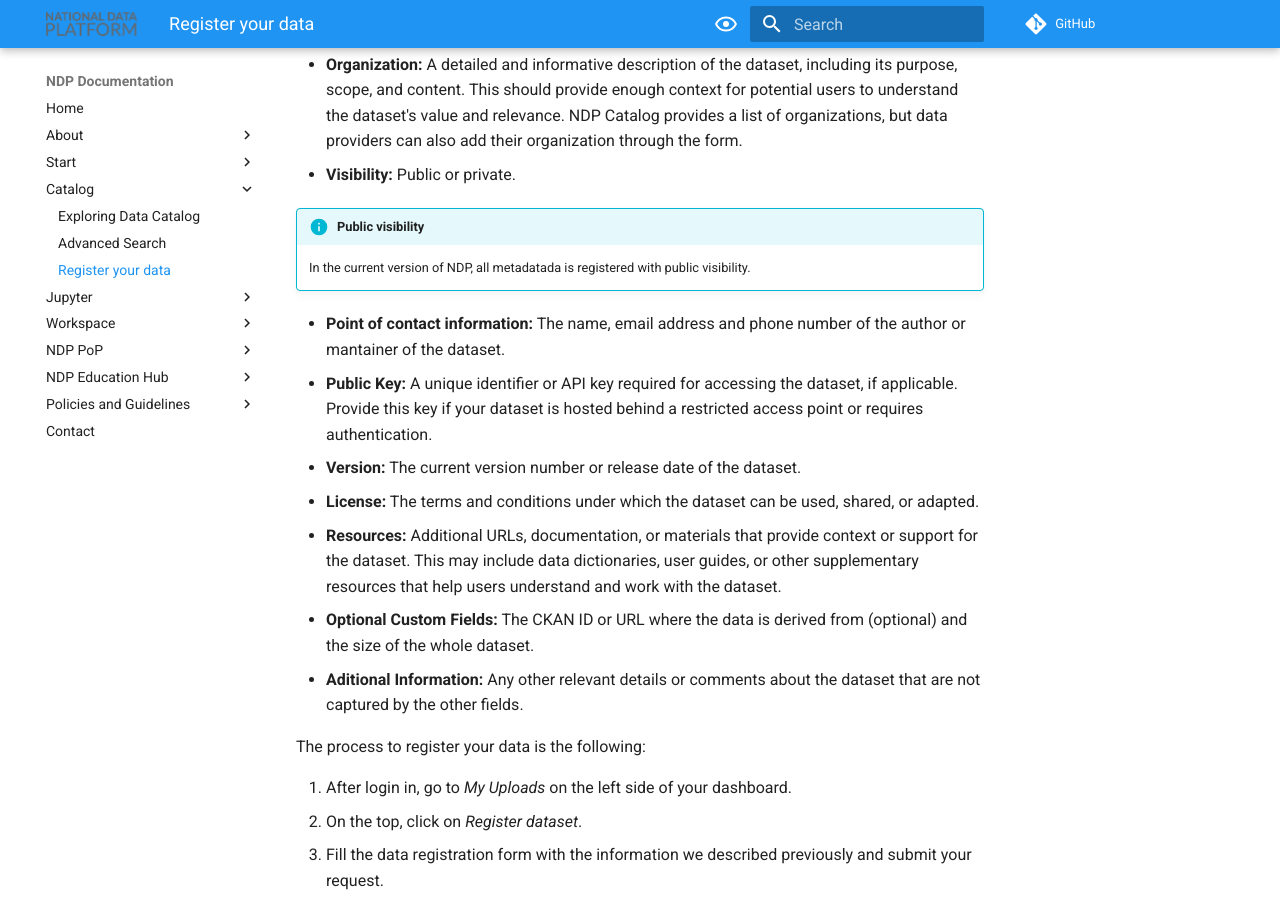
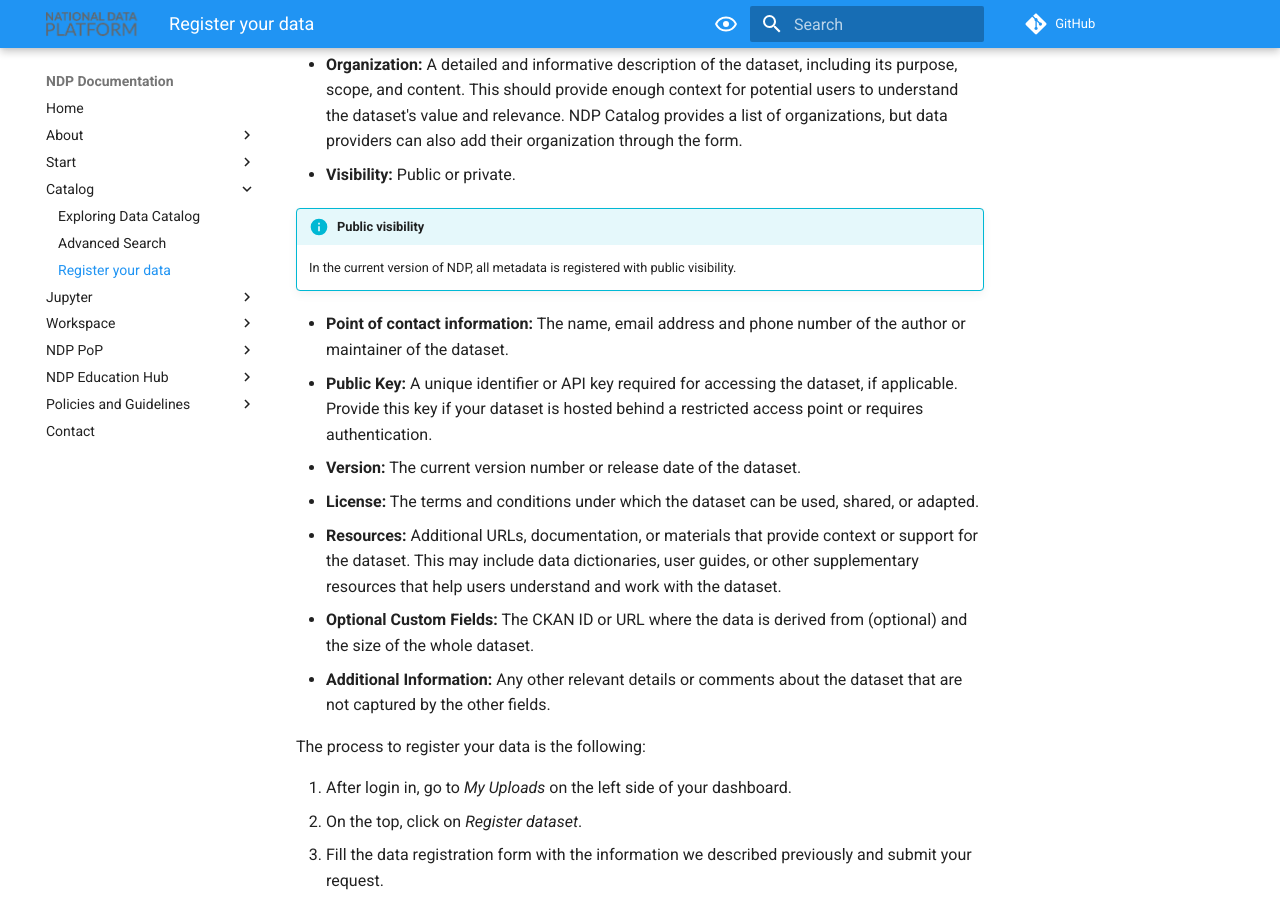
Before and after one commit to national-data-platform/ndp-documentation, an MkDocs documentation site: the page built from docs/catalog/register-data.md, in a window 1280 px wide and 900 px high, scrolled down 651 px. Built offline with MkDocs 1.6.1 and Material for MkDocs 9.7.7, drawn with Linux system fonts in a browser that asks for light colours.

Commit message:
Fix typos

```diff
--- a/docs/catalog/register-data.md
+++ b/docs/catalog/register-data.md
@@ -15,15 +15,15 @@ For the registration of a dataset, data providers must fill the following inform
 - **Visibility:** Public or private.
 
 !!! info "Public visibility"
-    In the current version of NDP, all metadatada is registered with public visibility.
+    In the current version of NDP, all metadata is registered with public visibility.
 
-- **Point of contact information:** The name, email address and phone number of the author or mantainer of the dataset.
+- **Point of contact information:** The name, email address and phone number of the author or maintainer of the dataset.
 - **Public Key:** A unique identifier or API key required for accessing the dataset, if applicable. Provide this key if your dataset is hosted behind a restricted access point or requires authentication.
 - **Version:** The current version number or release date of the dataset.
 - **License:** The terms and conditions under which the dataset can be used, shared, or adapted.
 - **Resources:** Additional URLs, documentation, or materials that provide context or support for the dataset. This may include data dictionaries, user guides, or other supplementary resources that help users understand and work with the dataset.
 - **Optional Custom Fields:** The CKAN ID or URL where the data is derived from (optional) and the size of the whole dataset.
-- **Aditional Information:** Any other relevant details or comments about the dataset that are not captured by the other fields.
+- **Additional Information:** Any other relevant details or comments about the dataset that are not captured by the other fields.
 
 The process to register your data is the following:
 
```
